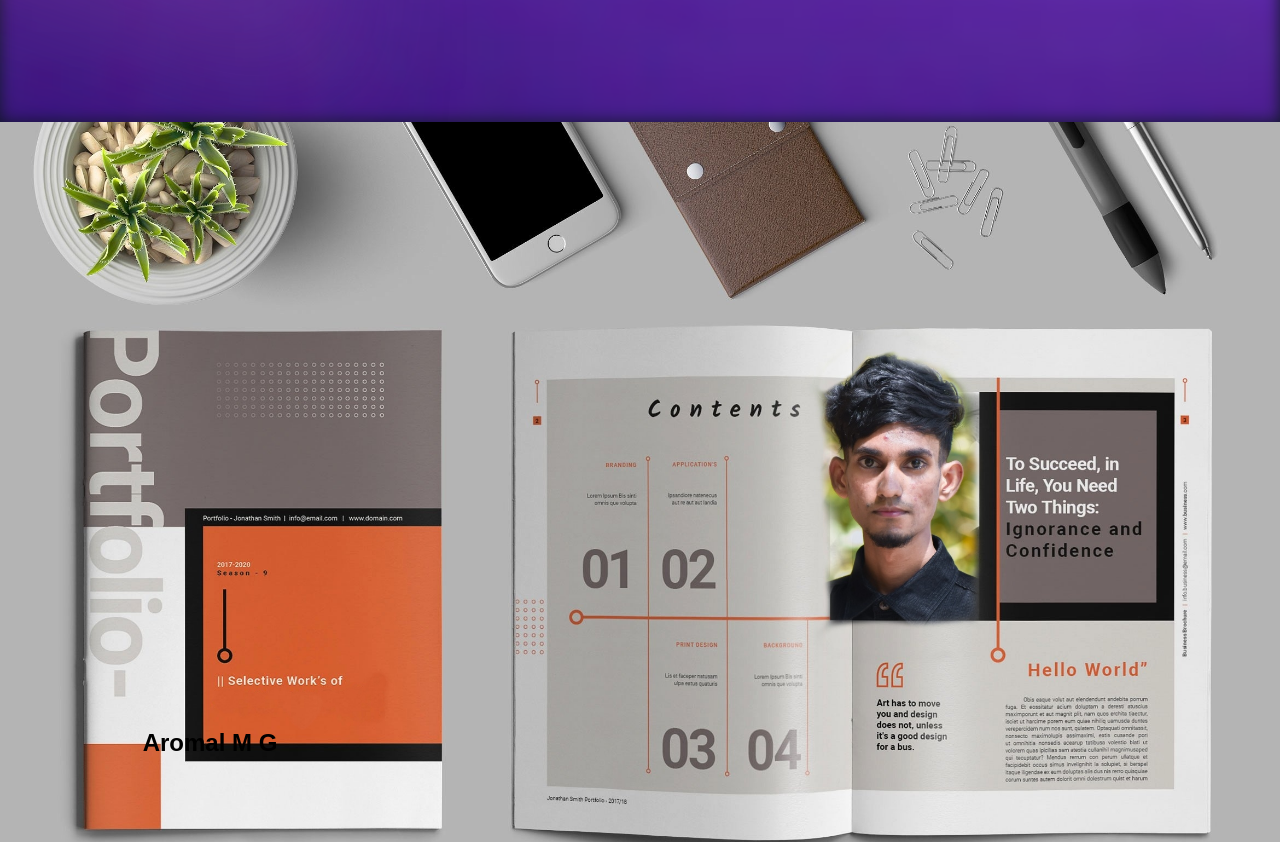
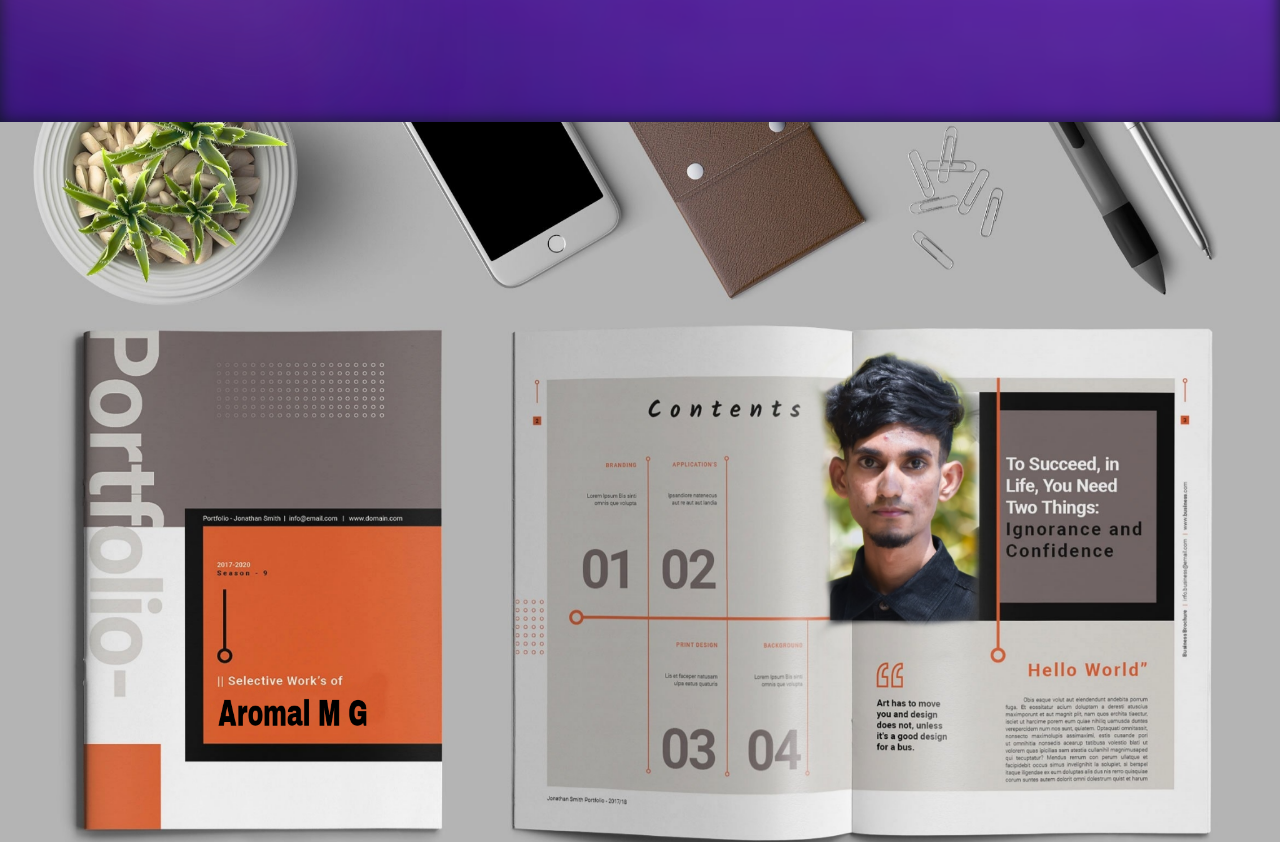
Before and after one commit to fake-test-dotcom/portfolio, a Next.js app: page / in a window 1280 px wide. Shown: the part 800-1642 px from the top of the page. Built offline with nearby package versions, Linux system fonts and the light colour scheme.

Commit message:
Updated paragraph on homepage

```diff
--- a/app/page.tsx
+++ b/app/page.tsx
@@ -314,17 +314,12 @@ export default function Navbar() {
 <div className="carousel relative w-full h-[250px] sm:h-[300px] md:h-[450px] lg:h-[600px] xl:h-screen overflow-hidden">
   <div className="carousel-item relative w-full h-full">
     <Image
-      src="/images/portimage.jpg"
+      src="/images/portfolio (f).png"
       alt="Slide 1"
       fill
       className="object-cover w-full h-full"
       priority
     />
-
-    {/* Overlay Text */}
-    <div className="absolute inset-0 flex flex-col justify-center items-center bg-transparent bg-opacity-40 text-black text-center px-4">
-      <h1 style={{marginTop:'450px',marginRight:'860px'}} className="text-4xl md:text-2xl font-bold mb-2">Aromal M G</h1>
-    </div>
   </div>
 </div>
 
```
Also changed, not shown: public/images/portfolio (f).png (added).
